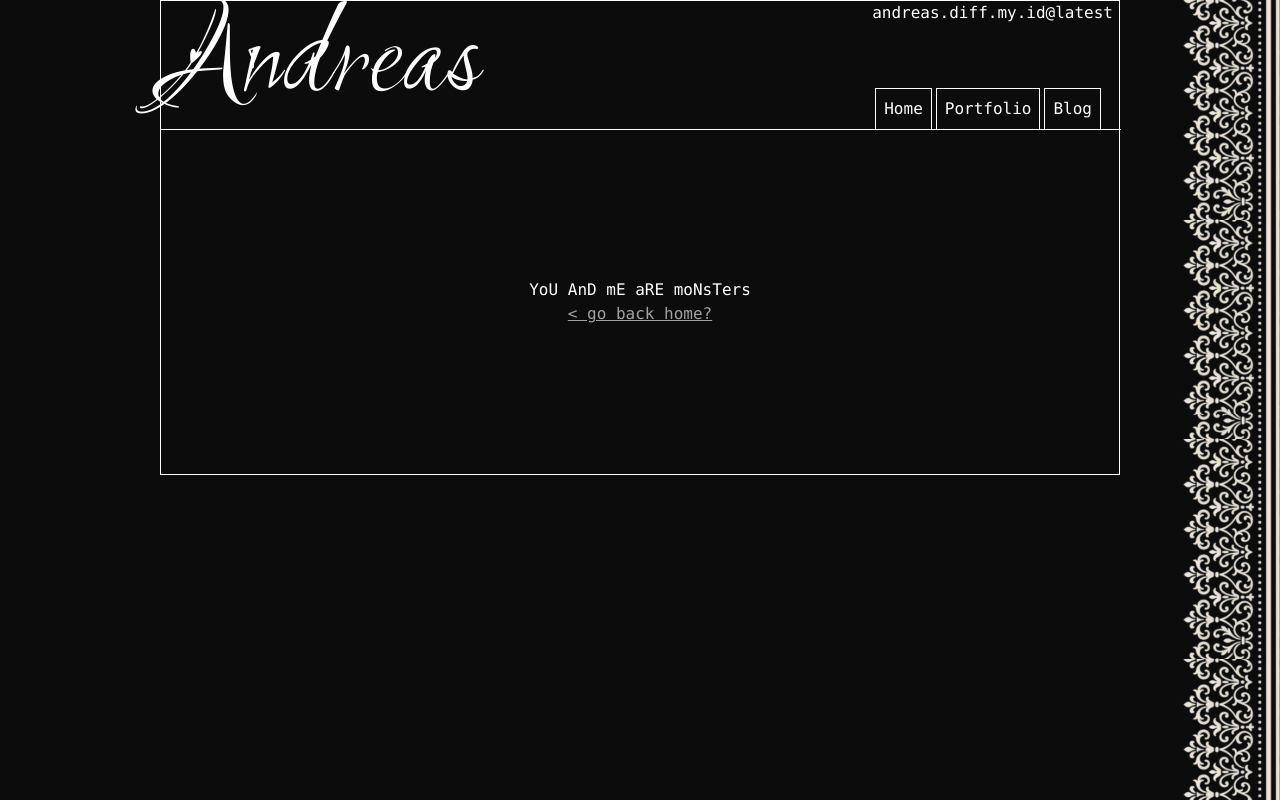
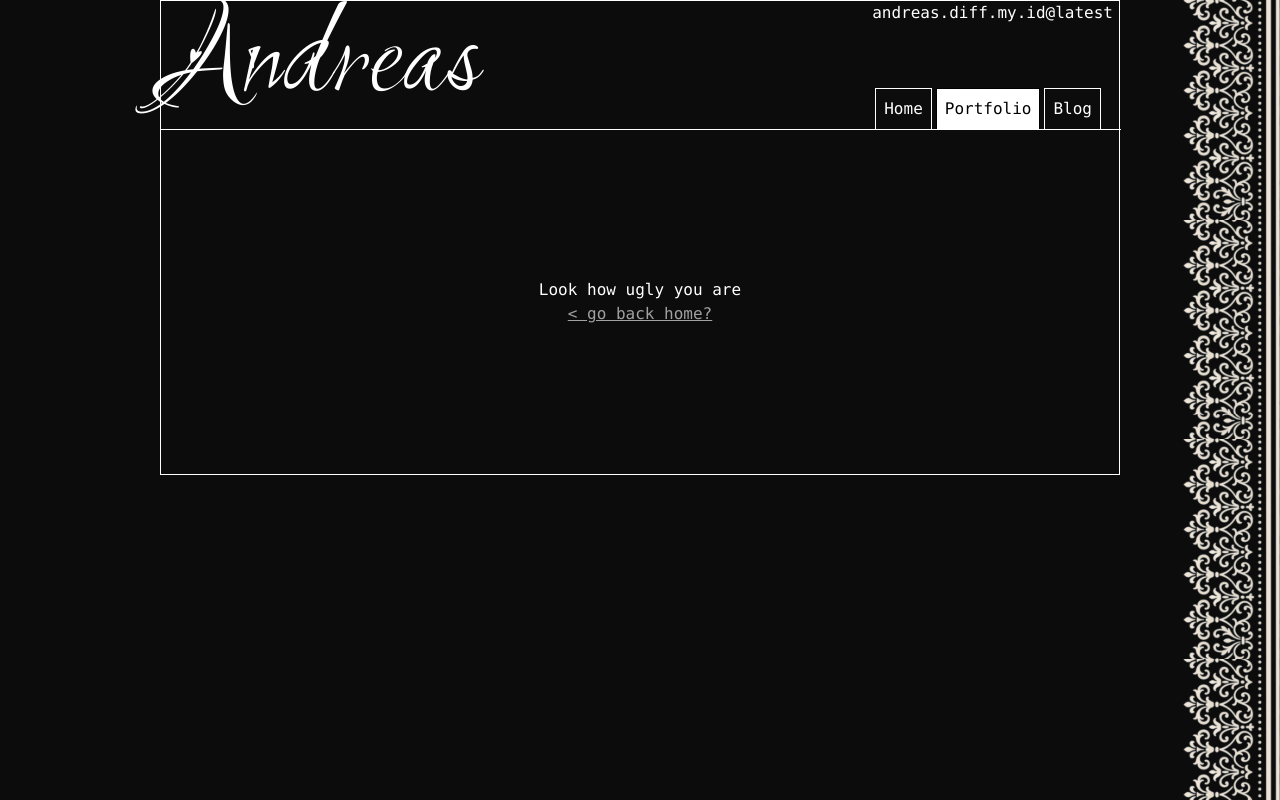
Before and after one commit to AndreasYNY/Portfolio, a Vue app: page /localhost/portfolio in a window 1280 px wide. Built offline with nearby package versions, Linux system fonts and the light colour scheme.

Commit message:
move navbar links into its own component

```diff
--- a/src/App.vue
+++ b/src/App.vue
@@ -1,4 +1,5 @@
 <script setup lang="ts">
+import NavLink from './components/NavLink.vue';
 </script>
 
 <template>
@@ -8,18 +9,12 @@
         <span class="font-love-light text-9xl grow before:content-['Andreas']"></span>
         <div class="flex flex-col">
           <div class="grow flex justify-end px-2">
-            <!-- put latest git SHA here -->andreas.diff.my.id@latest
+            andreas.diff.my.id@latest
           </div>
           <div class="flex gap-1 px-5">
-            <RouterLink to="/"
-              class="border-x border-t p-2 hover:bg-white hover:text-black transition-colors duration-100">Home
-            </RouterLink>
-            <RouterLink to="/portfolio"
-              class="border-x border-t p-2 hover:bg-white hover:text-black transition-colors duration-100">Portfolio
-            </RouterLink>
-            <RouterLink to="/blog"
-              class="border-x border-t p-2 hover:bg-white hover:text-black transition-colors duration-100">Blog
-            </RouterLink>
+            <NavLink display="Home" path="/" />
+            <NavLink display="Portfolio" path="/portfolio" />
+            <NavLink display="Blog" path="/blog" />
           </div>
         </div>
       </div>
--- /dev/null
+++ b/src/components/NavLink.vue
@@ -0,0 +1,18 @@
+<script setup  lang="ts">
+defineProps({
+    path: {
+        type: String,
+        required: true
+    },
+    display: {
+        type: String,
+        required: true
+    }
+})
+</script>
+
+<template>
+<RouterLink :to="path"
+    class="border-x border-t p-2 hover:bg-white hover:text-black transition-colors duration-100" :class="[$route.path === path ? 'bg-white text-black': '']">{{ display }}
+</RouterLink>
+</template>
```
